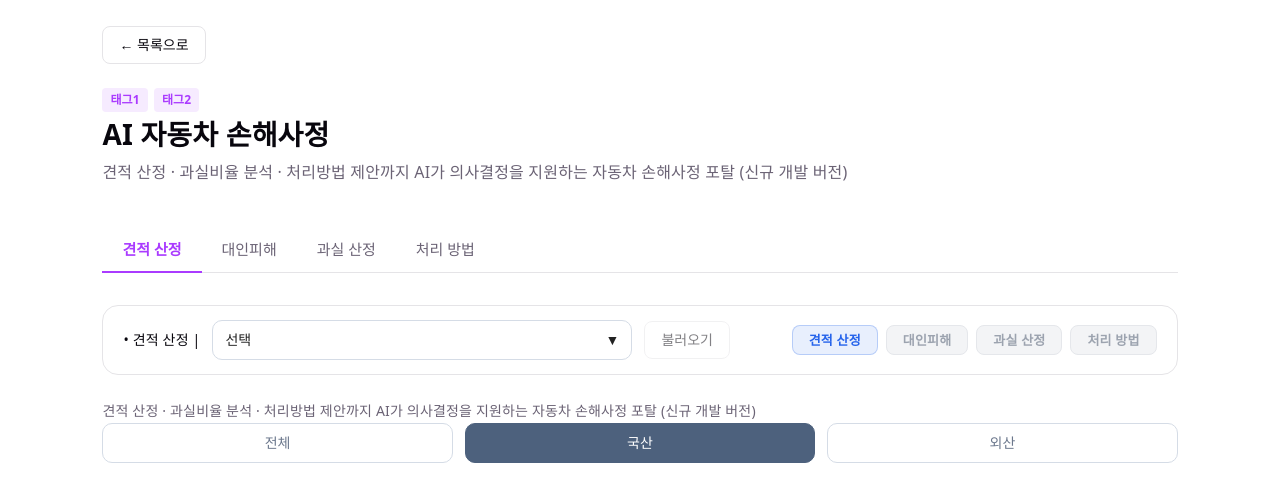
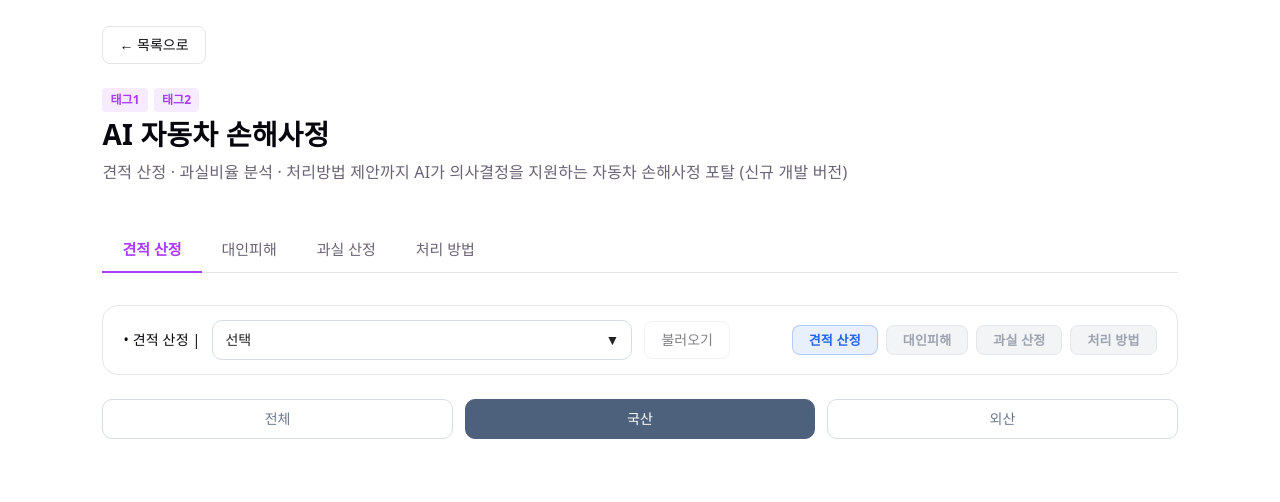
Before and after one commit to munjung/mvp-fe, a React (Vite) app: page /cards/1 in a window 1280 px wide. Shown: the top 502 px of the page. Built offline with nearby package versions, Linux system fonts and the light colour scheme.

Commit message:
탭 하단 description 삭제

```diff
--- a/src/components/tabs/EstimateTab.tsx
+++ b/src/components/tabs/EstimateTab.tsx
@@ -43,7 +43,6 @@ function EstimateTab({ card, selectedValue, onSelectChange }: Props) {
         onReset={() => onSelectChange('')}
         onViewSituation={() => {}}
       />
-      <p style={{ color: 'var(--text)', lineHeight: 1.7 }}>{card.description}</p>
       {/* TODO: 견적 산정 기능 구현 */}
 
       <BaseRadio options={radioOptions} value={radio} onChange={handleRadioChange} />
--- a/src/components/tabs/FaultTab.tsx
+++ b/src/components/tabs/FaultTab.tsx
@@ -26,7 +26,6 @@ function FaultTab({ card, selectedValue, onSelectChange }: Props) {
         onReset={() => onSelectChange('')}
         onViewSituation={() => {}}
       />
-      <p style={{ color: 'var(--text)', lineHeight: 1.7 }}>{card.description}</p>
       {/* TODO: 과실 산정 기능 구현 */}
     </section>
   )
--- a/src/components/tabs/InjuryTab.tsx
+++ b/src/components/tabs/InjuryTab.tsx
@@ -26,7 +26,6 @@ function InjuryTab({ card, selectedValue, onSelectChange }: Props) {
         onReset={() => onSelectChange('')}
         onViewSituation={() => {}}
       />
-      <p style={{ color: 'var(--text)', lineHeight: 1.7 }}>{card.description}</p>
       {/* TODO: 대인피해 기능 구현 */}
     </section>
   )
--- a/src/components/tabs/ProcessTab.tsx
+++ b/src/components/tabs/ProcessTab.tsx
@@ -26,7 +26,6 @@ function ProcessTab({ card, selectedValue, onSelectChange }: Props) {
         onReset={() => onSelectChange('')}
         onViewSituation={() => {}}
       />
-      <p style={{ color: 'var(--text)', lineHeight: 1.7 }}>{card.description}</p>
       {/* TODO: 처리방법 기능 구현 */}
     </section>
   )
```
